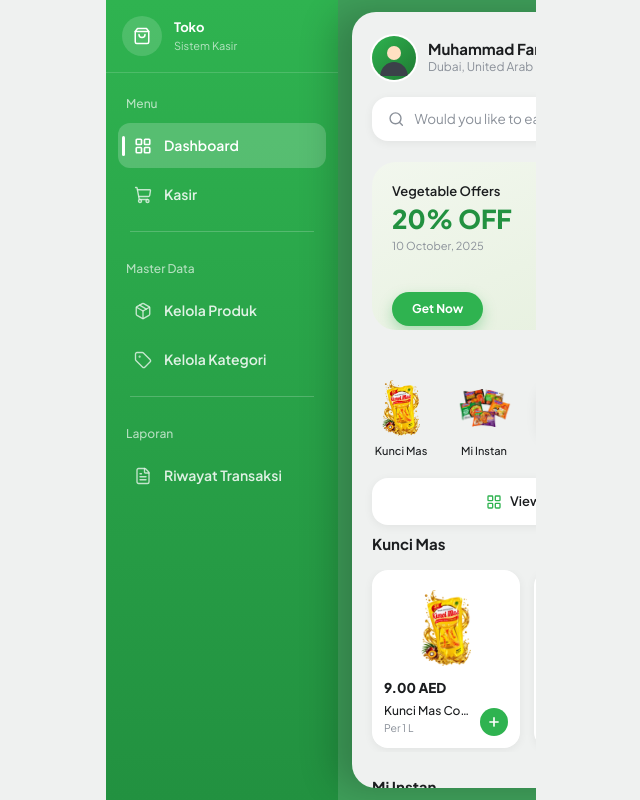
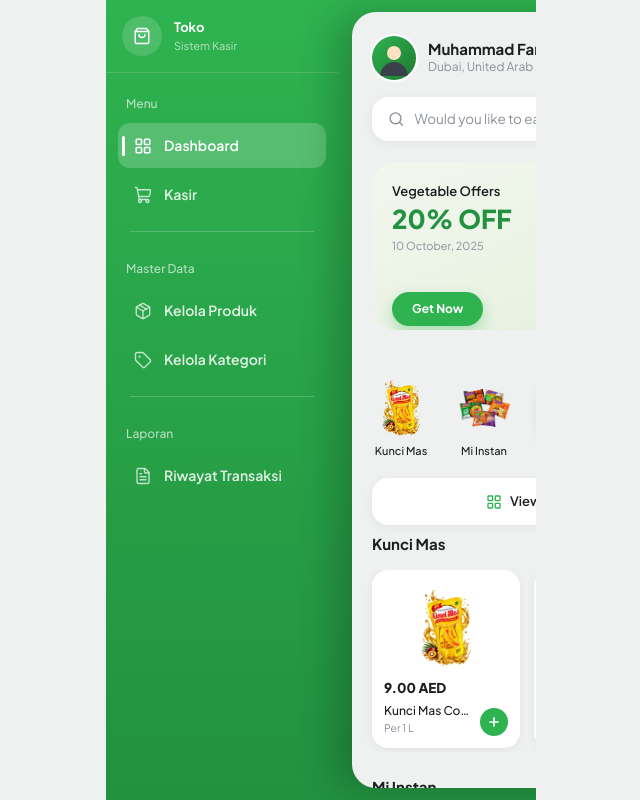
Before and after one commit to xe986232-ai/mykasir, a Next.js app: page / in a window 1280 px wide. Both pictures are taken after a click on the button 467 px from the left and 46 px from the top of the page. Shown: the whole page, without its empty margins (319-959 px from the left). Built offline with nearby package versions, Linux system fonts and the light colour scheme.

Commit message:
Samakan warna overlay dgn sidebar & kunci tinggi frame ke viewport biar ga perlu scroll ekstra

```diff
--- a/components/AppShell.tsx
+++ b/components/AppShell.tsx
@@ -16,7 +16,7 @@ function Frame({ children }: { children: ReactNode }) {
   const shiftX = SIDEBAR_WIDTH + SIDEBAR_GAP;
 
   return (
-    <div className="relative mx-auto flex min-h-screen w-full max-w-[430px] flex-col overflow-hidden bg-[#EFF1F0]">
+    <div className="relative mx-auto flex h-dvh w-full max-w-[430px] flex-col overflow-hidden bg-[#EFF1F0]">
       <Sidebar />
 
       <AnimatePresence>
@@ -28,7 +28,7 @@ function Frame({ children }: { children: ReactNode }) {
             transition={{ duration: 0.25 }}
             onClick={close}
             style={{ left: SIDEBAR_WIDTH }}
-            className="absolute inset-y-0 right-0 z-20 bg-primary-dark/85"
+            className="absolute inset-y-0 right-0 z-20 bg-gradient-to-b from-primary to-primary-dark"
           />
         )}
       </AnimatePresence>
```
